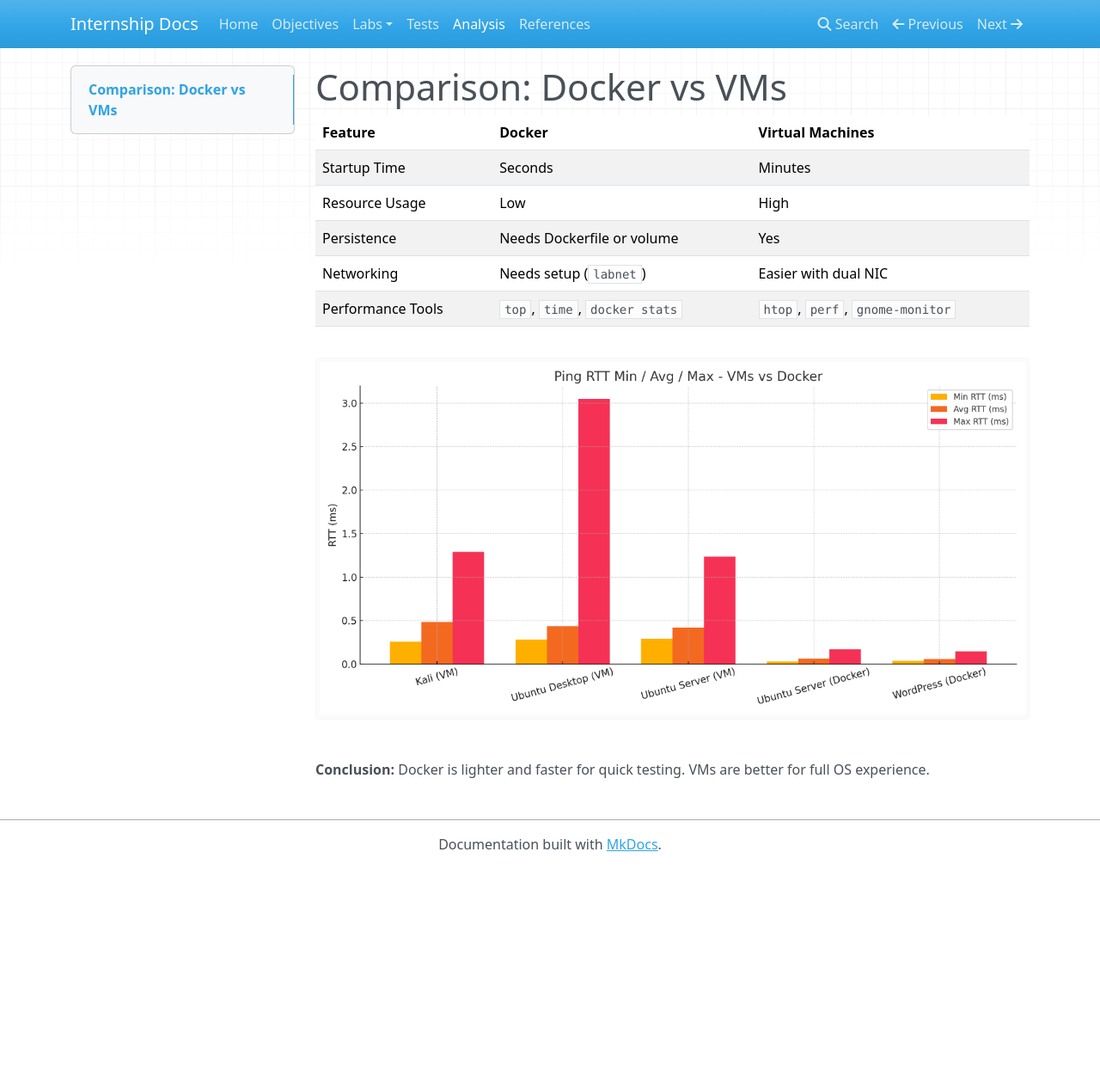
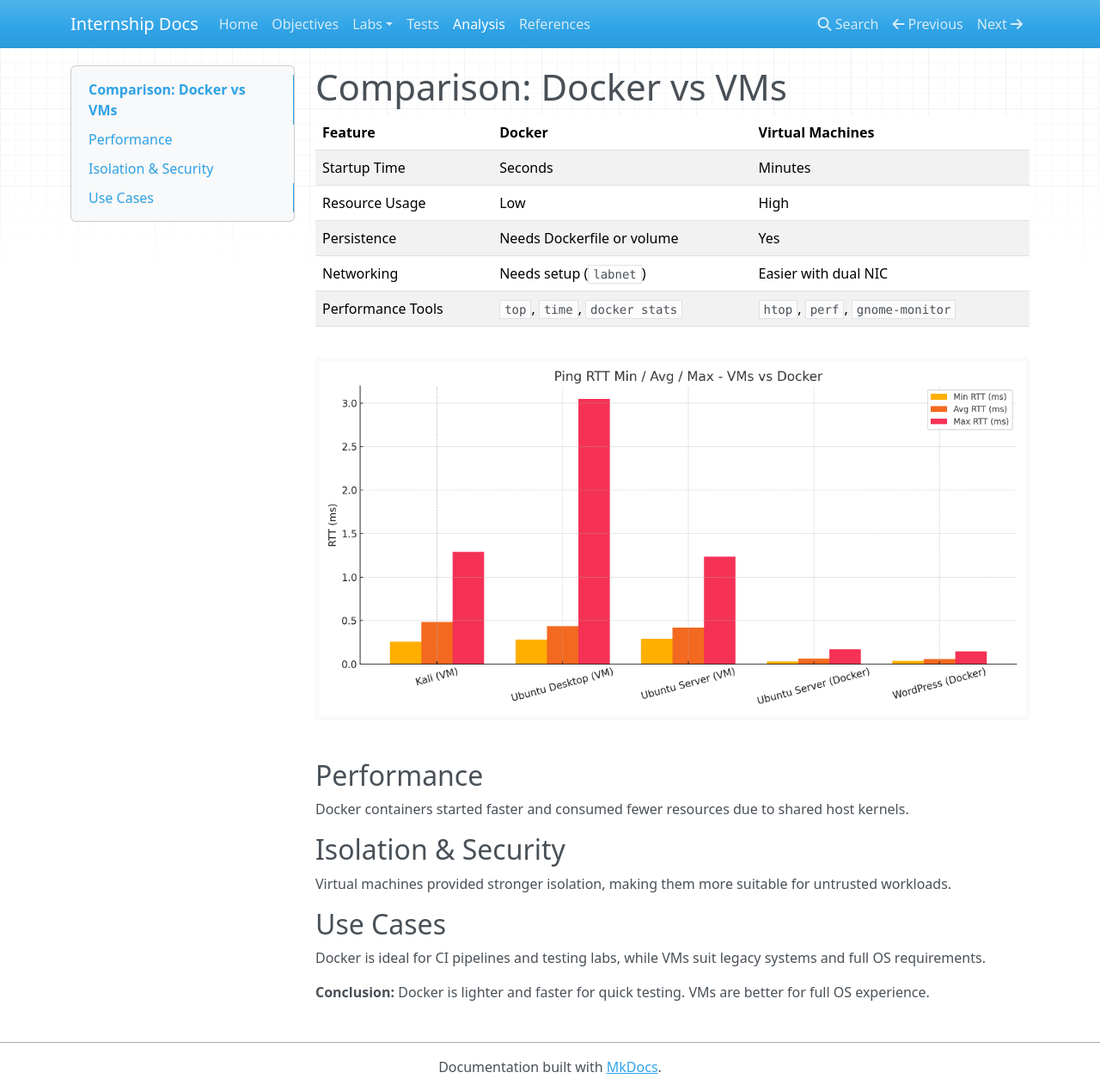
Before and after one commit to andrecxin/Docker-VS-VMs, an MkDocs documentation site: the page built from docs/findings.md, in a window 1280 px wide and 1269 px high. Shown: the whole window at 86% size. Built offline with MkDocs 1.6.1, drawn with Linux system fonts in a browser that asks for light colours; nearby versions of some CDN libraries.

Commit message:
Enhance findings with detailed performance analysis
Added sections on performance, isolation, security, and use cases for Docker and VMs.

```diff
--- a/docs/findings.md
+++ b/docs/findings.md
@@ -10,4 +10,13 @@
 
 ![Ping RTT Comparison](ping_rtt_vm_vs_docker.png)
 
+## Performance
+Docker containers started faster and consumed fewer resources due to shared host kernels.
+
+## Isolation & Security
+Virtual machines provided stronger isolation, making them more suitable for untrusted workloads.
+
+## Use Cases
+Docker is ideal for CI pipelines and testing labs, while VMs suit legacy systems and full OS requirements.
+
 **Conclusion:** Docker is lighter and faster for quick testing. VMs are better for full OS experience.
```
